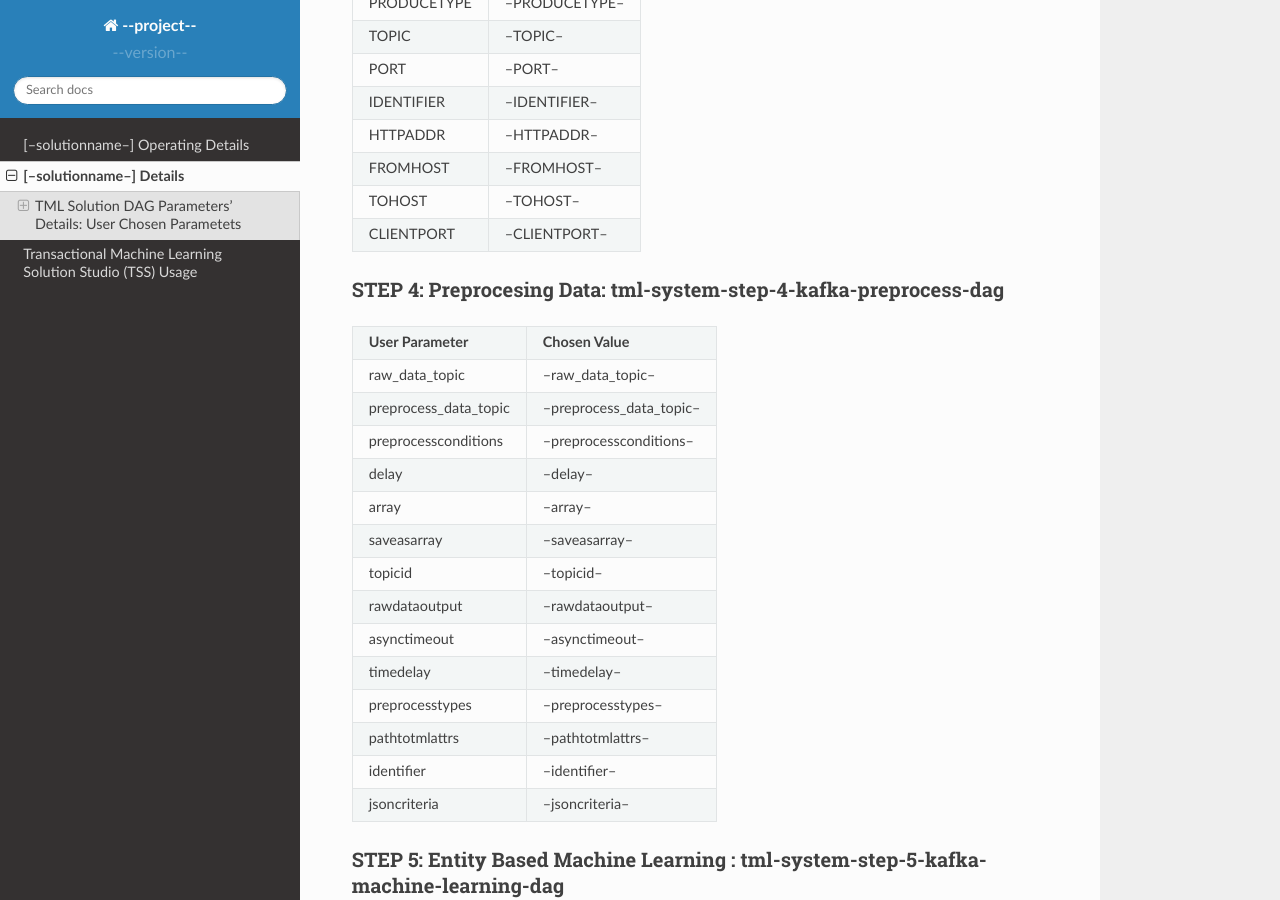
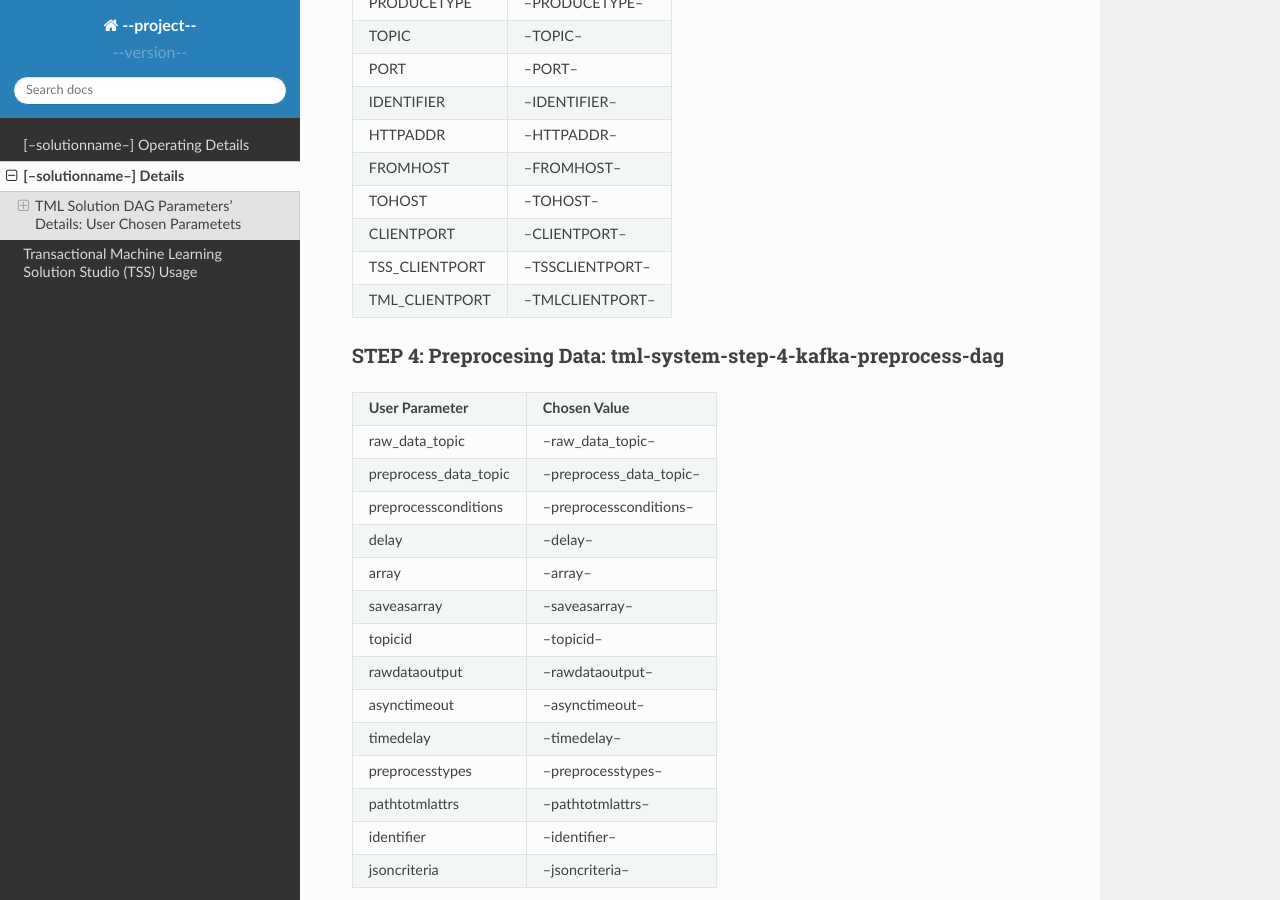
Before and after one commit to vanesalcb06/tssproject2-2b5c, a Sphinx documentation site: the page built from docs/source/details.rst, in a window 1280 px wide and 900 px high, scrolled down 1213 px. Built offline with Sphinx 7.4.7 and the Read the Docs theme 2.0.0, drawn with Linux system fonts in a browser that asks for light colours.

Commit message:
Update details.rst

```diff
--- a/docs/source/details.rst
+++ b/docs/source/details.rst
@@ -81,6 +81,10 @@ STEP 3: Produce to Kafka Topics
      - --TOHOST--
    * - CLIENTPORT
      - --CLIENTPORT--
+   * - TSS_CLIENTPORT
+     - --TSSCLIENTPORT--
+   * - TML_CLIENTPORT
+     - --TMLCLIENTPORT--
 
 STEP 4: Preprocesing Data: tml-system-step-4-kafka-preprocess-dag
 ^^^^^^^^^^^^^^^^^^^^^^^^^^^^^^^^^^
```
